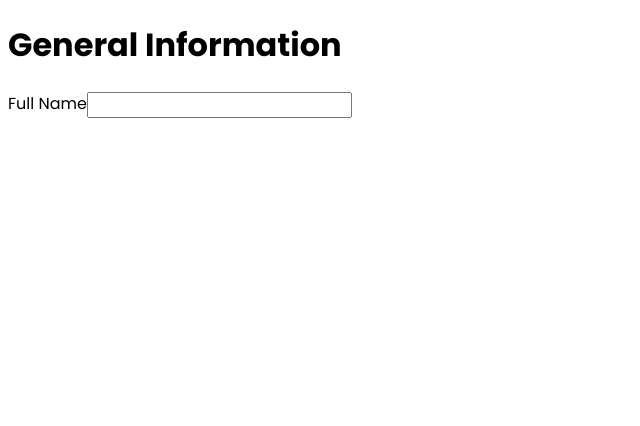
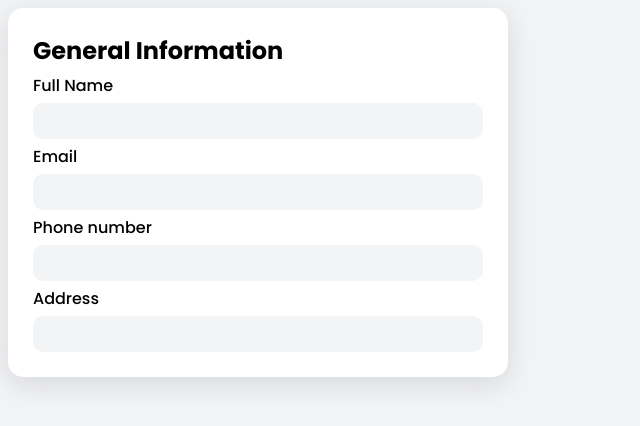
Before and after one commit to luket8032/CVApp, a React (Vite) app: page / in a window 1280 px wide. Shown: the top 426 px of the page, without its empty margins (0-640 px from the left). Built offline with nearby package versions, Linux system fonts and the light colour scheme.

Commit message:
complete general form component

```diff
--- a/src/App.jsx
+++ b/src/App.jsx
@@ -1,5 +1,5 @@
 import Forms from './components/Forms.jsx';
-import './styles/App.css'
+import './styles/app.css'
 
 function App() {
 
--- a/src/components/General.jsx
+++ b/src/components/General.jsx
@@ -1,13 +1,25 @@
-import '../styles/General.css';
+import '../styles/general.css';
 
 function General() {
     return (
-        <div>
-            <form action="">
-                <h1>General Information</h1>
+        <div className='general-container'>
+            <form action="submit">
+                <h2>General Information</h2>
                 <div>
                     <label htmlFor="fullName">Full Name</label>
                     <input type="text" id='fullName' name='fullName'/>
+                </div>
+                <div>
+                    <label htmlFor="email">Email</label>
+                    <input type="email" id='email' name='email'/>
+                </div>
+                <div>
+                    <label htmlFor="phoneNumber">Phone number</label>
+                    <input type="tel" id='phoneNumber' name='phoneNumber'/>
+                </div>
+                <div>
+                    <label htmlFor="address">Address</label>
+                    <input type="text" id='address' name='address'/>
                 </div>
             </form>
         </div>
--- a/src/main.jsx
+++ b/src/main.jsx
@@ -1,6 +1,7 @@
 import React from 'react'
 import ReactDOM from 'react-dom/client'
 import App from './App.jsx'
+import './styles/index.css';
 
 ReactDOM.createRoot(document.getElementById('root')).render(
   <React.StrictMode>
--- /dev/null
+++ b/src/styles/general.css
@@ -0,0 +1,35 @@
+label {
+    display: block;
+    font-weight: 500;
+    margin: 5px 0px;
+}
+
+input {
+    background-color: #f3f4f6;
+    border: none;
+    border-radius: 10px;
+    box-sizing: border-box;
+    padding: 8px;
+    width: 100%;
+}
+
+h2 {
+    margin: 0px;
+}
+
+form {
+    width: 100%;
+}
+
+.general-container {
+    align-items: start;
+    background-color: white;
+    border: none;
+    border-radius: 15px;
+    box-shadow: rgba(100, 100, 111, 0.2) 0px 7px 29px 0px;
+    box-sizing: border-box;
+    display: flex;
+    flex-direction: column;
+    padding: 25px;
+    width: 500px;
+}
--- /dev/null
+++ b/src/styles/index.css
@@ -0,0 +1,7 @@
+html {
+    box-sizing: border-box;
+}
+
+body {
+    background-color: #f3f4f6;
+}
```
Also changed, not shown: src/styles/General.css (deleted), src/styles/app.css (line endings or trailing spaces).
